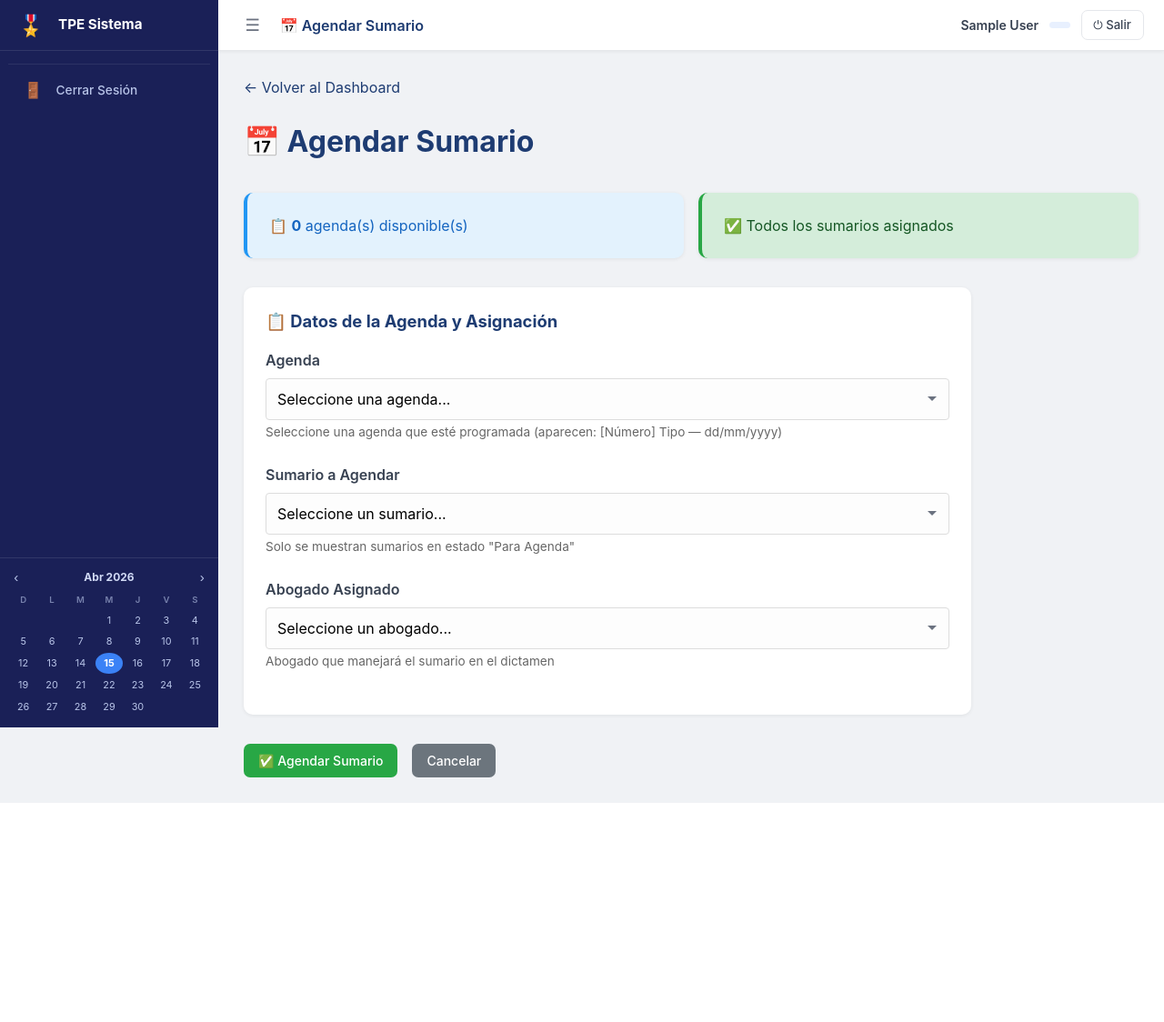
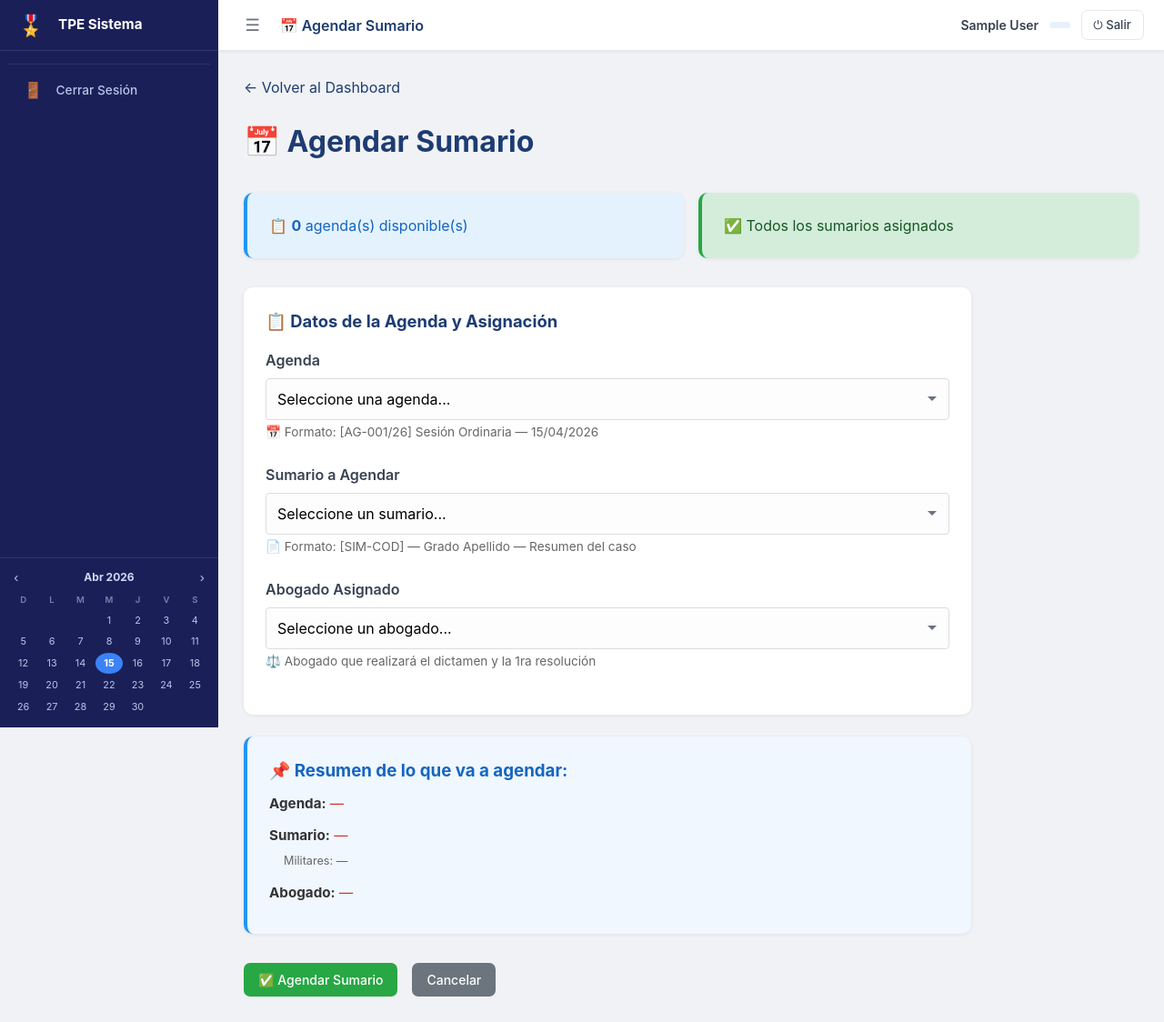
Before and after one commit to taicon-code/tpe_prueba, a Django app: page /administrativo/sumarios/agendar/ in a window 1280 px wide. Shown: the whole page at 91% size. Before the commit the page ends 883 px from the top, so only its background shows below. Run offline with Django 5.2, Linux system fonts and the light colour scheme; the visitor is signed in with stand-in values (Sample User, id 1); data that the repository does not hold is empty.

Commit message:
improve: Mejorar visualización del formulario agendar sumario
- Mostrar militares investigados en el dropdown de sumarios
- Agregar resumen visual dinámico que se actualiza en tiempo real
- Mostrar claramente: AG_NUM de la agenda, militares del sumario, abogado seleccionado
- Agregar JavaScript para actualizar resumen cuando el usuario selecciona opciones
- Mejorar textos descriptivos con ejemplos de formato de datos

Co-Authored-By: Claude Haiku 4.5 <noreply@anthropic.com>

```diff
--- a/tpe_app/forms.py
+++ b/tpe_app/forms.py
@@ -231,9 +231,14 @@ class AgendarSumarioForm(forms.Form):
     def __init__(self, *args, **kwargs):
         super().__init__(*args, **kwargs)
         # Personalizar displays
-        self.fields['sumario'].label_from_instance = lambda obj: f"{obj.SIM_COD} - {obj.SIM_RESUM[:50]}"
+        # ✅ Mostrar sumario con código, militares involucrados y resumen
+        def sumario_display(obj):
+            militares = ", ".join([f"{pm.PM_GRADO} {pm.PM_PATERNO}" for pm in obj.militares.all()[:2]])
+            return f"{obj.SIM_COD} — {militares} — {obj.SIM_RESUM[:40]}"
+
+        self.fields['sumario'].label_from_instance = sumario_display
         self.fields['abogado'].label_from_instance = lambda obj: f"{obj.AB_GRADO} {obj.AB_NOMBRE} {obj.AB_PATERNO}"
-        # ✅ NUEVO v3.2: Mostrar número, tipo y fecha en el dropdown de agendas
+        # ✅ Mostrar número, tipo y fecha en el dropdown de agendas
         self.fields['agenda'].label_from_instance = lambda obj: f"[{obj.AG_NUM}] {obj.get_AG_TIPO_display()} — {obj.AG_FECPROG.strftime('%d/%m/%Y') if obj.AG_FECPROG else '—'}"
 
 
--- a/tpe_app/templates/tpe_app/agendar_sumario.html
+++ b/tpe_app/templates/tpe_app/agendar_sumario.html
@@ -52,7 +52,7 @@
                 </div>
             {% endif %}
             <small style="color: #666; font-size: 0.85rem;">
-                Seleccione una agenda que esté programada (aparecen: [Número] Tipo — dd/mm/yyyy)
+                📅 Formato: [AG-001/26] Sesión Ordinaria — 15/04/2026
             </small>
         </div>
 
@@ -67,7 +67,7 @@
                 </div>
             {% endif %}
             <small style="color: #666; font-size: 0.85rem;">
-                Solo se muestran sumarios en estado "Para Agenda"
+                📄 Formato: [SIM-COD] — Grado Apellido — Resumen del caso
             </small>
         </div>
 
@@ -82,8 +82,25 @@
                 </div>
             {% endif %}
             <small style="color: #666; font-size: 0.85rem;">
-                Abogado que manejará el sumario en el dictamen
+                ⚖️ Abogado que realizará el dictamen y la 1ra resolución
             </small>
+        </div>
+    </div>
+
+    {# ✅ NUEVO v3.2: Resumen visual de lo seleccionado #}
+    <div class="card" style="background: #f0f7ff; border-left: 4px solid #2196f3; margin-bottom: 1.5rem;">
+        <h3 style="margin-top: 0; color: #1565c0;">📌 Resumen de lo que va a agendar:</h3>
+        <div id="resumen-agenda" style="font-size: 0.95rem; line-height: 1.8; color: #333;">
+            <p style="margin: 0.5rem 0;">
+                <strong>Agenda:</strong> <span style="color: #d32f2f;" id="ag-num">—</span>
+            </p>
+            <p style="margin: 0.5rem 0;">
+                <strong>Sumario:</strong> <span style="color: #d32f2f;" id="sim-cod">—</span>
+                <br><small style="color: #666; margin-left: 1rem;">Militares: <span id="militares">—</span></small>
+            </p>
+            <p style="margin: 0.5rem 0;">
+                <strong>Abogado:</strong> <span style="color: #d32f2f;" id="abogado-nombre">—</span>
+            </p>
         </div>
     </div>
 
@@ -113,4 +130,59 @@
         cursor: pointer;
     }
 </style>
+
+{# ✅ NUEVO v3.2: JavaScript para actualizar resumen en tiempo real #}
+<script>
+document.addEventListener('DOMContentLoaded', function() {
+    const agendaSelect = document.querySelector('[name="agenda"]');
+    const sumarioSelect = document.querySelector('[name="sumario"]');
+    const abogadoSelect = document.querySelector('[name="abogado"]');
+
+    const agNumSpan = document.getElementById('ag-num');
+    const simCodSpan = document.getElementById('sim-cod');
+    const militaresSpan = document.getElementById('militares');
+    const abogadoNombreSpan = document.getElementById('abogado-nombre');
+
+    function actualizarResumen() {
+        // Actualizar agenda
+        if (agendaSelect && agendaSelect.value) {
+            const agendaOption = agendaSelect.options[agendaSelect.selectedIndex];
+            agNumSpan.textContent = agendaOption.text;
+        } else {
+            agNumSpan.textContent = '—';
+        }
+
+        // Actualizar sumario (simplificado, no mostramos militares aquí por limitaciones)
+        if (sumarioSelect && sumarioSelect.value) {
+            const sumarioOption = sumarioSelect.options[sumarioSelect.selectedIndex];
+            const sumarioText = sumarioOption.text;
+            // Extraer SIM-COD (primera parte antes del " — ")
+            const parts = sumarioText.split(' — ');
+            simCodSpan.textContent = parts[0];
+            if (parts.length > 1) {
+                militaresSpan.textContent = parts[1];
+            }
+        } else {
+            simCodSpan.textContent = '—';
+            militaresSpan.textContent = '—';
+        }
+
+        // Actualizar abogado
+        if (abogadoSelect && abogadoSelect.value) {
+            const abogadoOption = abogadoSelect.options[abogadoSelect.selectedIndex];
+            abogadoNombreSpan.textContent = abogadoOption.text;
+        } else {
+            abogadoNombreSpan.textContent = '—';
+        }
+    }
+
+    // Actualizar cuando cambie cualquier select
+    if (agendaSelect) agendaSelect.addEventListener('change', actualizarResumen);
+    if (sumarioSelect) sumarioSelect.addEventListener('change', actualizarResumen);
+    if (abogadoSelect) abogadoSelect.addEventListener('change', actualizarResumen);
+
+    // Actualizar al cargar la página
+    actualizarResumen();
+});
+</script>
 {% endblock %}
```
